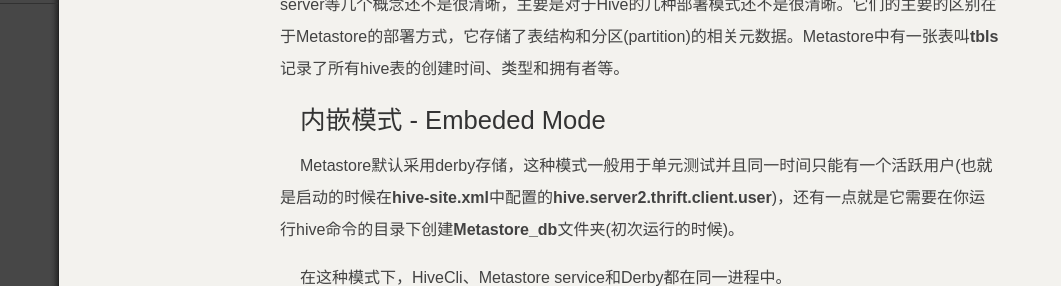
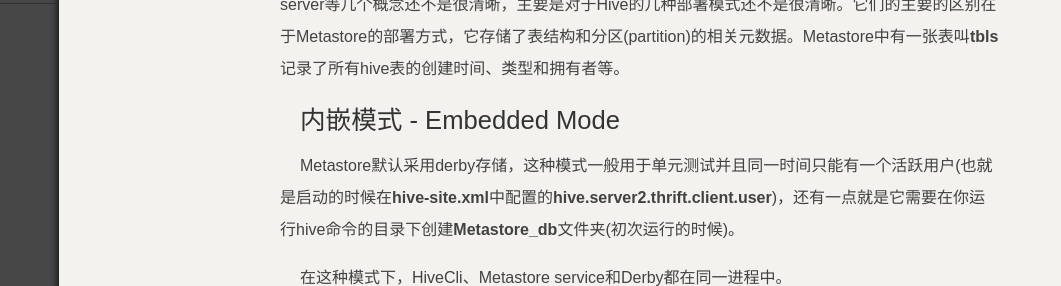
Before and after one commit to jacoffee/jacoffee.github.io, a Jekyll site: the page built from _posts/2017-05-26-hive-deployment.md, in a window 1280 px wide and 900 px high, cut to the strip 244-530 px from the top of the window. Shown: the whole strip, without its empty margins (0-1061 px from the left). Built offline with Jekyll 4.4.1, drawn with Linux system fonts in a browser that asks for light colours; nearby versions of some CDN libraries; library files that are not in the unit come from our copies.

Commit message:
word spelling modification

```diff
--- a/_posts/2017-05-26-hive-deployment.md
+++ b/_posts/2017-05-26-hive-deployment.md
@@ -12,7 +12,7 @@
 
 今天在Spark Standalone集群中部署thriftserver的时候，发现自己对于HiveServer2、Metastore server等几个概念还不是很清晰，主要是对于Hive的几种部署模式还不是很清晰。它们的主要的区别在于Metastore的部署方式，它存储了表结构和分区(partition)的相关元数据。Metastore中有一张表叫**tbls**记录了所有hive表的创建时间、类型和拥有者等。
 
-## 内嵌模式 - Embeded Mode
+## 内嵌模式 - Embedded Mode
 
 Metastore默认采用derby存储，这种模式一般用于单元测试并且同一时间只能有一个活跃用户(也就是启动的时候在**hive-site.xml**中配置的**hive.server2.thrift.client.user**)，还有一点就是它需要在你运行hive命令的目录下创建**Metastore_db**文件夹(初次运行的时候)。
 
```
